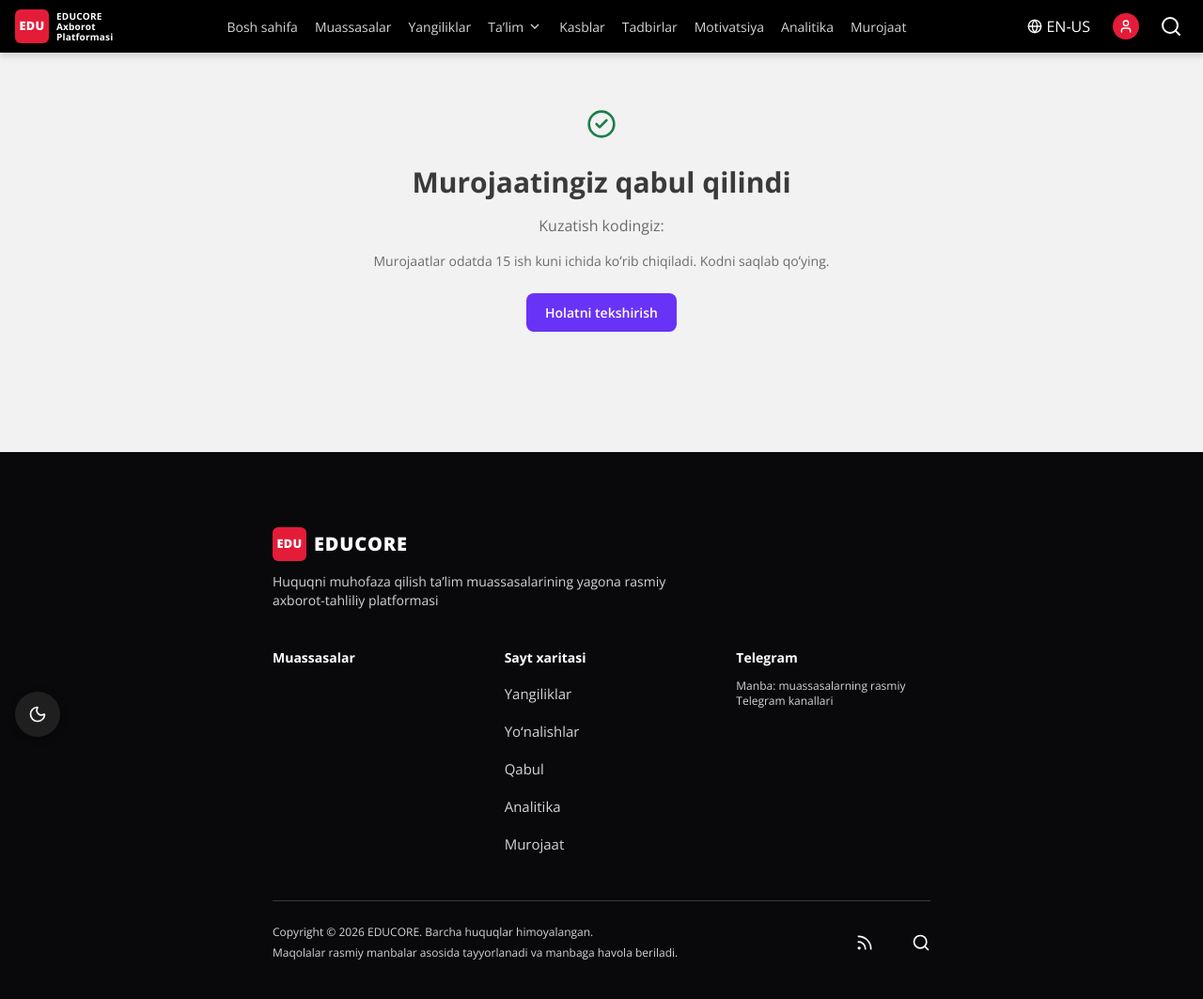
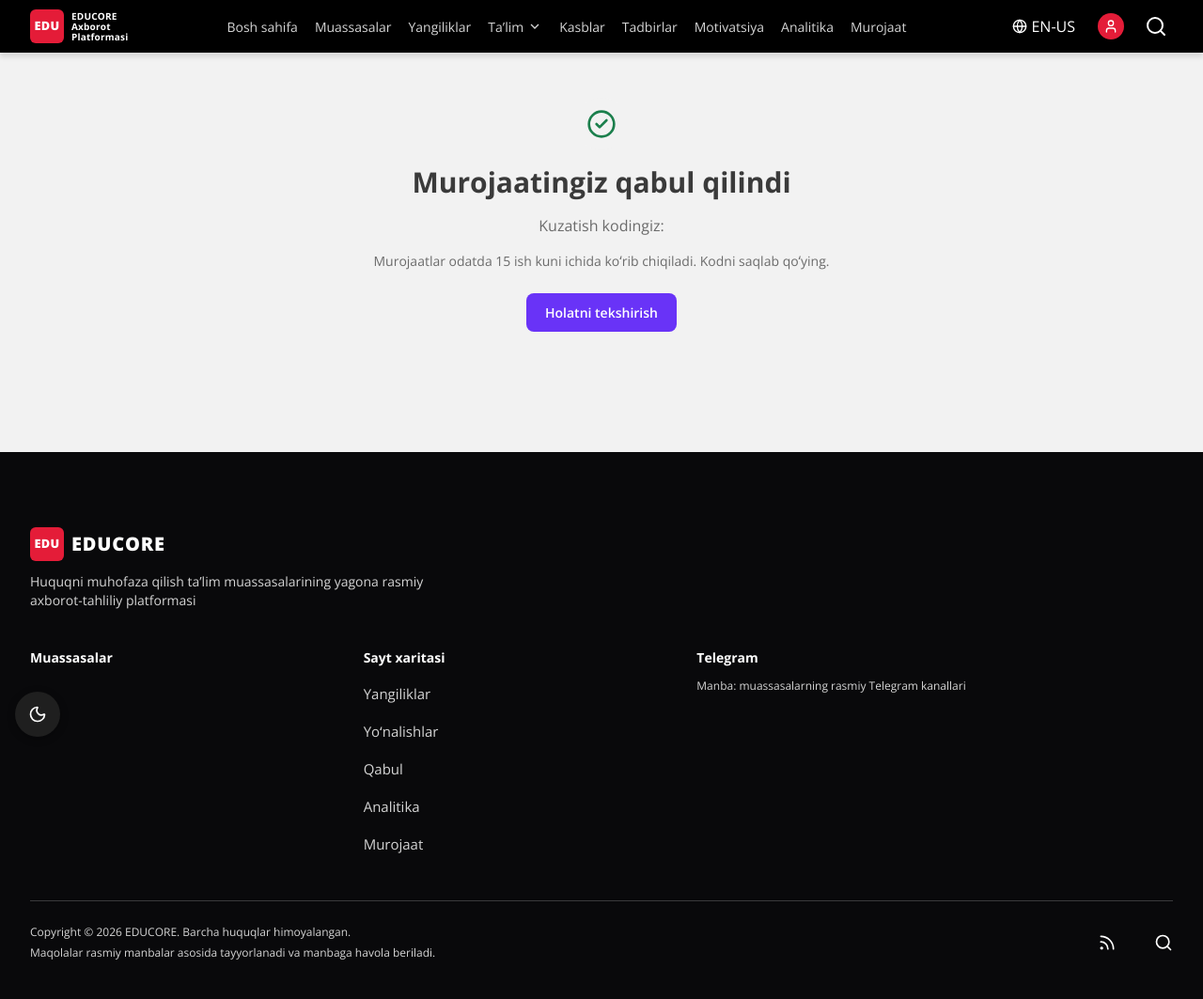
Before and after one commit to diyorbek20037773/educore, a Django app: template templates/pages/appeals/success.html in a window 1280 px wide. Shown: the whole page at 94% size. Run offline with Django 5.2, Linux system fonts and the light colour scheme; the template is opened without the code that fills it, so the values that code supplies are empty; style sheets or scripts are compiled from the project's sources; parts of the project's set-up code (start-up, migrations or seed data) failed here and were passed over.

Commit message:
feat(web): stretch the public layout to the full screen width
Header, content and footer now share full-width containers with
16/32/48 px side gutters instead of the 944 px column, so wide screens
no longer show empty areas left and right. ADR-030.

Co-Authored-By: Claude Opus 5.5 <noreply@anthropic.com>

```diff
--- a/assets/css/chrome.css
+++ b/assets/css/chrome.css
@@ -256,8 +256,19 @@
 
   .footer-inner {
     margin-inline: auto;
-    max-width: calc(700px + 2rem);
     padding-inline: 1rem;
+  }
+
+  @media (min-width: 768px) {
+    .footer-inner {
+      padding-inline: 2rem;
+    }
+  }
+
+  @media (min-width: 1536px) {
+    .footer-inner {
+      padding-inline: 3rem;
+    }
   }
 
   .footer-title {
--- a/assets/css/input.css
+++ b/assets/css/input.css
@@ -74,9 +74,9 @@
   --shadow-sm: 0 1px 2px rgb(9 9 11 / 0.05);
   --shadow-md: 0 8px 24px rgb(0 0 0 / 0.08);
   --shadow-nav: 0 5px 5px 0 rgb(0 0 0 / 0.1);
-  /* THE content column is 944 px; + 2 × 16 px gutter */
-  --container-page: 976px;
-  --container-wide: 1312px;
+  /* Full-width layout (owner request, ADR-030): content spans the viewport with side gutters only */
+  --container-page: 100%;
+  --container-wide: 100%;
   --ease-standard: cubic-bezier(0.2, 0, 0, 1);
 }
 
@@ -149,18 +149,26 @@
 }
 
 @layer components {
-  .container-page {
+  .container-page,
+  .container-wide {
     margin-inline: auto;
     width: 100%;
     max-width: var(--container-page);
     padding-inline: 1rem;
   }
 
-  .container-wide {
-    margin-inline: auto;
-    width: 100%;
-    max-width: var(--container-wide);
-    padding-inline: 1rem;
+  @media (min-width: 768px) {
+    .container-page,
+    .container-wide {
+      padding-inline: 2rem;
+    }
+  }
+
+  @media (min-width: 1536px) {
+    .container-page,
+    .container-wide {
+      padding-inline: 3rem;
+    }
   }
 
   .skip-link {
--- a/templates/components/footer.html
+++ b/templates/components/footer.html
@@ -4,7 +4,7 @@
   <div class="footer-inner">
     <div class="brand"><span class="brand-mark" aria-hidden="true">EDU</span><span class="brand-name">EDUCORE</span></div>
     <p class="mt-3 max-w-md text-sm text-[#d5d5d5]">{% translate "Huquqni muhofaza qilish taʼlim muassasalarining yagona rasmiy axborot-tahliliy platformasi" %}</p>
-    <div class="mt-10 grid gap-10 sm:grid-cols-3">
+    <div class="mt-10 grid gap-10 sm:grid-cols-3 lg:max-w-5xl">
       <div>
         <h2 class="footer-title">{% translate "Muassasalar" %}</h2>
         <ul class="footer-links mt-2">
```
Also changed, not shown: docs/DECISIONS.md (+7 -0 lines), docs/PROGRESS.md (+1 -0 lines), docs/SPEC.md (+2 -2 lines).
